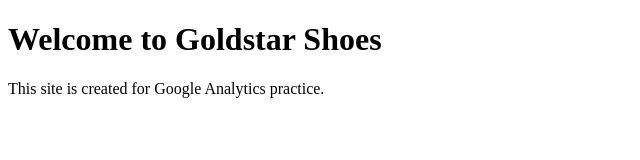
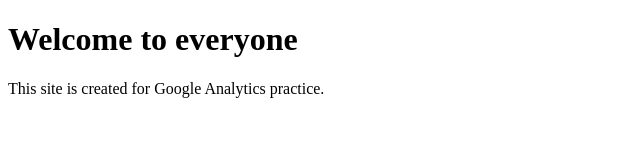
Before and after one commit to kritisan12/sanskriti, a plain HTML site: page index.html in a window 1280 px wide. Shown: the whole page, without its empty margins (0-640 px from the left). Drawn offline with Linux system fonts and the light colour scheme.

Commit message:
Update index.html

```diff
--- a/index.html
+++ b/index.html
@@ -1,10 +1,10 @@
 <!DOCTYPE html>
 <html>
 <head>
- <title>Goldstar Shoes – Analytics Lab</title>
+ <title>mba 1 DM  Lab</title>
 </head>
 <body>
- <h1>Welcome to Goldstar Shoes</h1>
+ <h1>Welcome to  everyone </h1>
  <p>This site is created for Google Analytics
 practice.</p>
 </body>
```
